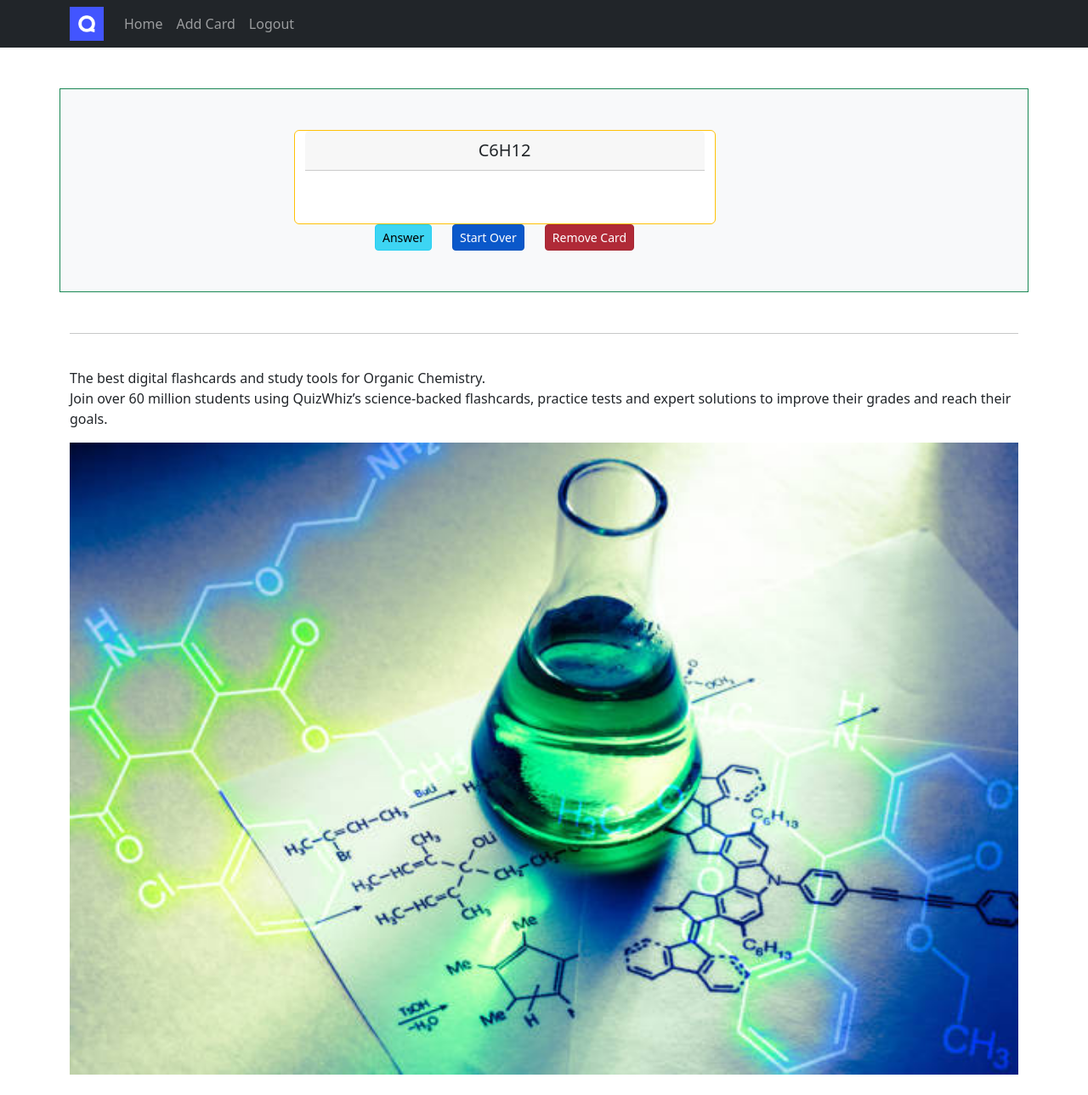
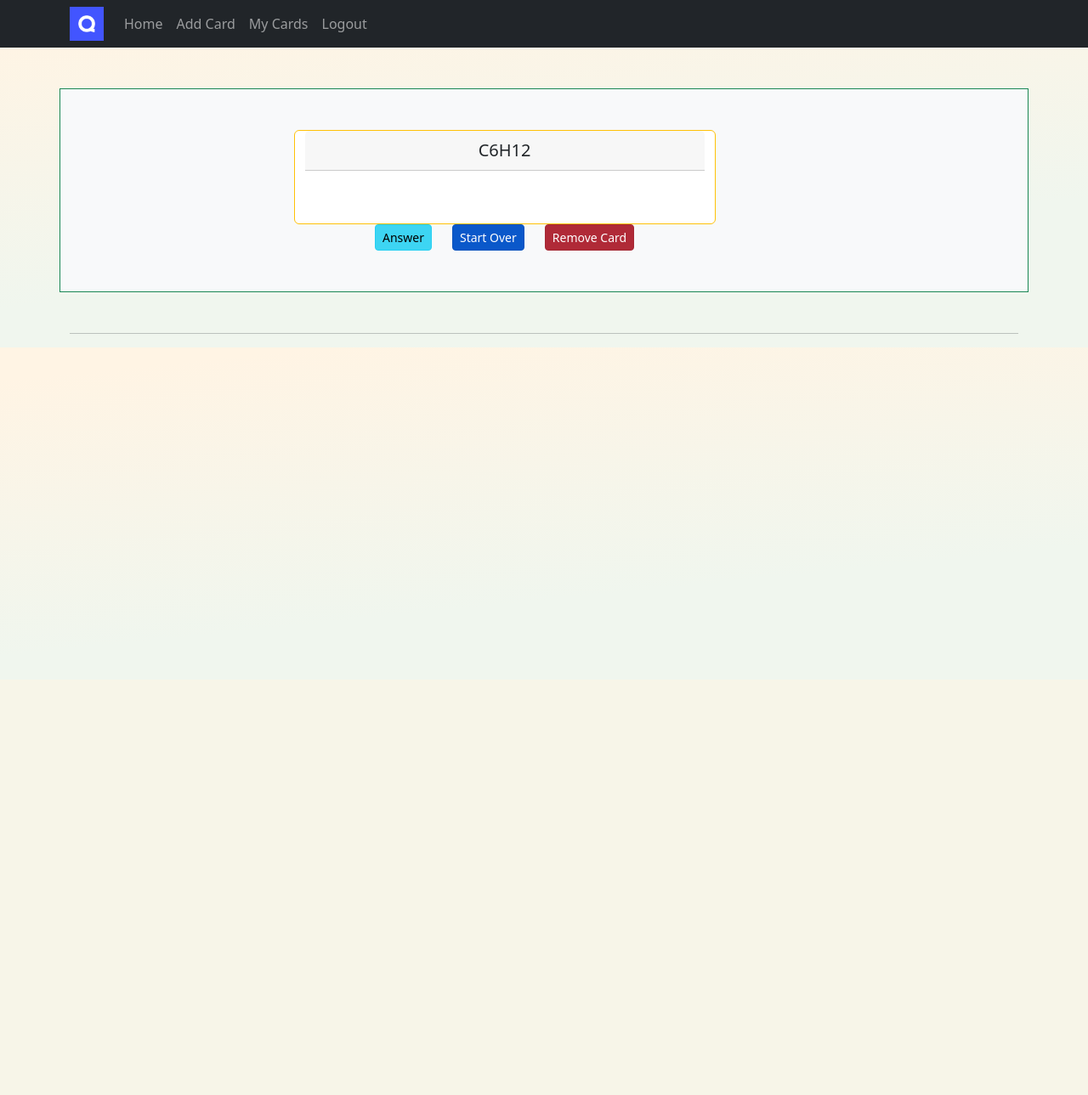
Before and after one commit to MeeraTresa/FlashCardsApplication, a Flask app: page /card/3 in a window 1280 px wide. Shown: the whole page at 85% size. After the commit the page ends 800 px from the top, so only its background shows below. Run offline with Flask 3, Linux system fonts and the light colour scheme; the first user in the database is signed in.

Commit message:
Styling changes

```diff
--- a/static/style.css
+++ b/static/style.css
@@ -1,5 +1,6 @@
 body{
     padding-top: 56px;
+    background-image: linear-gradient( 174.2deg,  rgba(255,244,228,1) 7.1%, rgba(240,246,238,1) 67.4% );
 }
 .navbar-brand{
     padding-top: 0rem;
--- a/templates/base.html
+++ b/templates/base.html
@@ -10,6 +10,9 @@
               crossorigin="anonymous">
         <link rel="stylesheet" href="{{url_for('static',filename='style.css')}}">
         <title>{% block title %}{% endblock %}</title>
+        <style>
+
+        </style>
     </head>
     <body>
         <nav class="navbar navbar-expand-lg navbar-dark bg-dark fixed-top">
@@ -41,6 +44,9 @@
                            </li>
                            {% else %}
                            <li class="nav-item">
+                                <a class="nav-link" href="{{ url_for('user_dashboard') }}">My Cards</a>
+                           </li>
+                           <li class="nav-item">
                                 <a class="nav-link" href="{{ url_for('logout') }}">Logout</a>
                            </li>
                            {% endif %}
--- a/templates/card.html
+++ b/templates/card.html
@@ -64,12 +64,12 @@
 </div>
 <hr>
 <div class="row">
-    <div class="my-4">
+    <div class="my-4" hidden="true">
         <p>The best digital flashcards and study tools for Organic Chemistry.<br>
             Join over 60 million students using QuizWhiz’s science-backed flashcards,
             practice tests and expert solutions to improve their grades and reach their goals.
         </p>
-        <div class="embed-responsive embed-responsive-16by9">
+        <div class="embed-responsive embed-responsive-16by9" hidden="true">
             <img class="card-img top embed-responsive-item"
                         src="{{url_for('static',filename='organic-chemistry1.jpg')}}"  alt="Organic Chemistry"/>
         </div>
```
Also changed, not shown: templates/welcome.html (+2 -10 lines), static/study.jpg (deleted).
